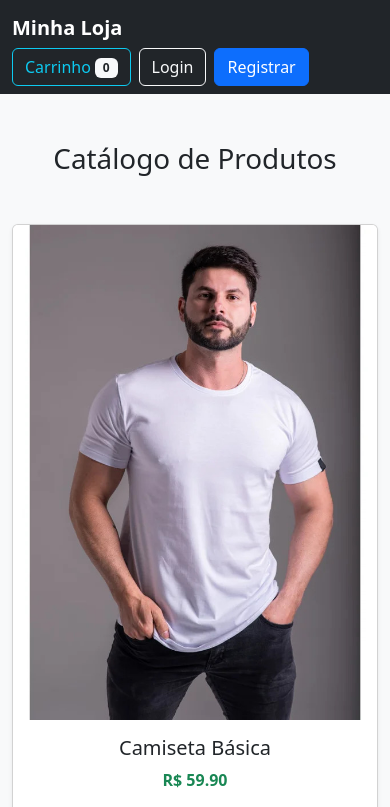
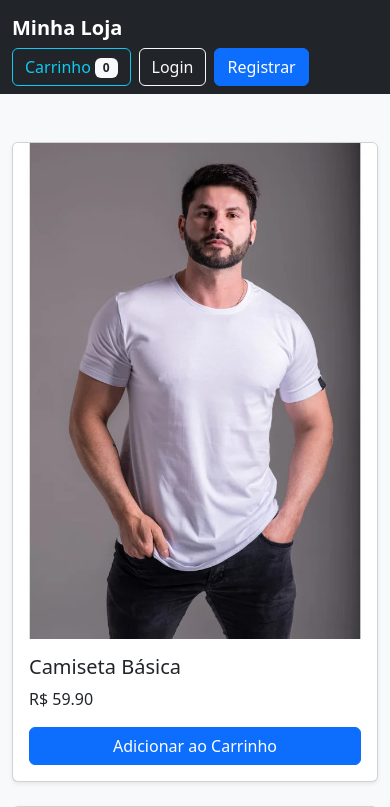
Before and after one commit to LGEEEEEE/LojaQualquerTeste1, a Flask app: page / in a window 390 px wide. Shown: the top 807 px of the page. Run offline with Flask 3, Linux system fonts and the light colour scheme; data comes from the database, SQL or seed files in the repository; parts of the project's set-up code (start-up, migrations or seed data) failed here and were passed over; grey boxes are pictures that could not be loaded.

Commit message:
Trocando código

```diff
--- a/app/templates/base.html
+++ b/app/templates/base.html
@@ -27,7 +27,7 @@
         </a>
 
         {% if current_user.is_authenticated %}
-        <a href="{{ url_for('minha_conta') }}" class="btn btn-outline-secondary me-2">Minha Conta</a>
+        <a href="{{ url_for('routes.minha_conta') }}" class="btn btn-outline-secondary me-2">Minha Conta</a>
 
         {% if current_user.is_admin %}
         <a href="/admin" class="btn btn-outline-warning me-2">Admin</a>
--- a/app/templates/index.html
+++ b/app/templates/index.html
@@ -1,29 +1,22 @@
 {% extends "base.html" %}
-<style>
 
-</style>
 {% block content %}
-<div class="text-center mb-5">
-    <h1>Catálogo de Produtos</h1>
-</div>
-<div class="row">
+<div class="row row-cols-1 row-cols-md-3 g-4">
     {% for produto in produtos %}
-  <div class="col-md-4">
-    <div class="card shadow-sm mb-4">
-      <img src="{{ url_for('static', filename=produto.imagem) if produto.imagem else url_for('static', filename='img/default.jpg') }}" class="card-img-top" alt="{{ produto.nome }}">
-      <div class="card-body text-center">
+    <div class="col">
+        <div class="card h-100 shadow-sm">
+            <img src="{{ url_for('static', filename=produto.imagem) }}" class="card-img-top" alt="{{ produto.nome }}">
+            <div class="card-body d-flex flex-column">
                 <h5 class="card-title">{{ produto.nome }}</h5>
-        <p class="card-text text-success fw-bold">R$ {{ "%.2f"|format(produto.preco) }}</p>
-
-        <form action="{{ url_for('add_to_cart', produto_id=produto.id) }}" method="POST">
+                <p class="card-text">R$ {{ "%.2f"|format(produto.preco|float) }}</p>
+                <div class="mt-auto">
+                    <form action="{{ url_for('routes.add_to_cart', produto_id=produto.id) }}" method="POST">
                         <button type="submit" class="btn btn-primary w-100">Adicionar ao Carrinho</button>
                     </form>
                 </div>
             </div>
         </div>
-  {% else %}
-  <p class="text-center text-muted">Nenhum produto cadastrado.</p>
+    </div>
     {% endfor %}
 </div>
-
 {% endblock %}
```
Lines whose indentation alone changed are shown as unchanged.
